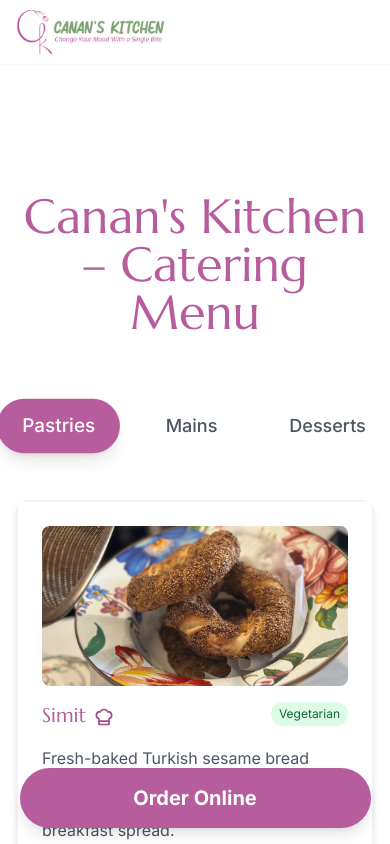
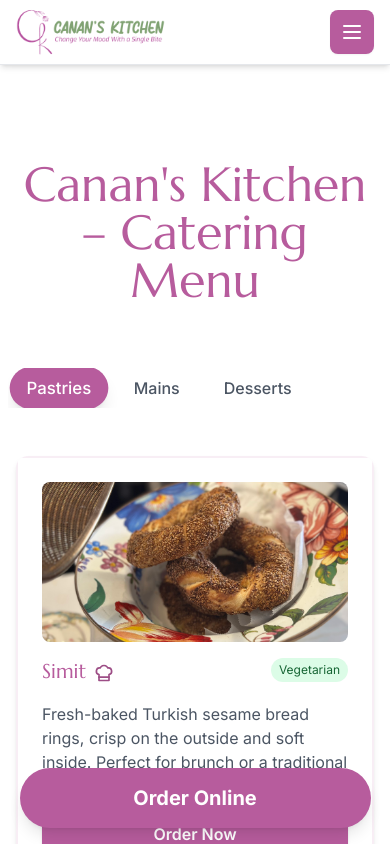
Before and after one commit to prodigitalstrategy/canans-kitchen, a React (Vite) app: page /catering in a window 390 px wide. Shown: the top 844 px of the page. Built offline with nearby package versions, Linux system fonts and the light colour scheme.

Commit message:
hamburger menu
hamburger menu, categories etc

```diff
--- a/src/App.tsx
+++ b/src/App.tsx
@@ -45,8 +45,9 @@ export default function App() {
       <Router>
         <div className="min-h-screen">
           <Header />
-          <PageLayout>
-            <Routes>
+          <div className="pt-20 md:pt-28">
+            <PageLayout>
+              <Routes>
               <Route path="/" element={<HomePage />} />
               <Route path="/blog/:slug" element={<BlogPost />} />
               <Route path="/menu/:slug" element={<MenuItemDetail />} />
@@ -54,7 +55,8 @@ export default function App() {
               <Route path="/catering/:id" element={<CateringItemDetail />} />
               <Route path="/privacy" element={<Privacy />} />
             </Routes>
-          </PageLayout>
+            </PageLayout>
+          </div>
           <MobileOrderBar />
           <Footer />
         </div>
--- a/src/components/Catering/CateringMenuNew.tsx
+++ b/src/components/Catering/CateringMenuNew.tsx
@@ -21,13 +21,16 @@ export function CateringMenuNew() {
         </div>
 
         {/* Menu Categories */}
-        <div className="flex justify-center gap-6 mb-12">
+        {/* Responsive, scrollable category button row */}
+        <div className="flex gap-3 sm:gap-6 mb-12 overflow-x-auto flex-nowrap min-w-0 px-1 -mx-2 sm:mx-0">
           {['pastries', 'mains', 'desserts'].map((category) => (
             <button
               key={category}
               onClick={() => setSelectedCategory(category as any)}
               className={`
-                px-6 py-3 rounded-full text-lg font-medium transition-all duration-300
+                whitespace-nowrap min-w-fit
+                px-4 sm:px-6 py-2 sm:py-3
+                rounded-full text-base sm:text-lg font-medium transition-all duration-300
                 ${selectedCategory === category
                   ? 'bg-primary text-white shadow-lg scale-105'
                   : 'bg-white text-gray-600 hover:bg-gray-50'}
--- a/src/components/Footer/QuickLinks.tsx
+++ b/src/components/Footer/QuickLinks.tsx
@@ -68,9 +68,9 @@ export function QuickLinks() {
       <ul className="space-y-2">
         <li>
           <a
-            href="#catering"
+            href="#homepage-catering"
             className={linkClass}
-            onClick={handleClick("#catering")}
+            onClick={handleClick("#homepage-catering")}
           >
             Catering
           </a>
--- a/src/components/Header/Header.tsx
+++ b/src/components/Header/Header.tsx
@@ -1,4 +1,5 @@
 import { useState } from "react";
+import { Link } from "react-router-dom";
 import { Logo } from "./Logo";
 import { Navigation } from "./Navigation";
 import { ContactInfo } from "./ContactInfo";
@@ -9,17 +10,21 @@ export function Header() {
   const { openModal, modal } = useOrderModal();
 
   return (
-    <header className="fixed w-full bg-white/95 backdrop-blur-sm shadow-sm z-50" aria-label="Site Header">
+    <header className="fixed w-full bg-white border-b border-gray-200 shadow-md z-50" aria-label="Site Header">
       <div className="container mx-auto px-4 py-2 flex items-center justify-between">
         {/* Logo always links home */}
-        <a href="/" aria-label="Home">
+        <Link to="/" aria-label="Home">
           <Logo />
-        </a>
+        </Link>
         <Navigation isOpen={isMobileMenuOpen} setIsOpen={setIsMobileMenuOpen} openOrderModal={() => openModal("")} />
+        {/* Hamburger menu button visible only on mobile */}
+        <div className="flex md:hidden items-center gap-4">
+          <ContactInfo onMenuClick={() => setIsMobileMenuOpen(true)} />
+        </div>
+        {/* Desktop contact info (if any) */}
         <div className="hidden md:flex items-center gap-6">
           <ContactInfo onMenuClick={() => setIsMobileMenuOpen(true)} />
         </div>
-        {/* On mobile, only ContactInfo (menu button) is visible */}
       </div>
       {modal}
     </header>
--- a/src/components/Layout/PageLayout.tsx
+++ b/src/components/Layout/PageLayout.tsx
@@ -6,7 +6,7 @@ interface PageLayoutProps {
 
 export function PageLayout({ children }: PageLayoutProps) {
   return (
-    <div className="pt-28 md:pt-32">
+    <div>
       {children}
     </div>
   );
```
